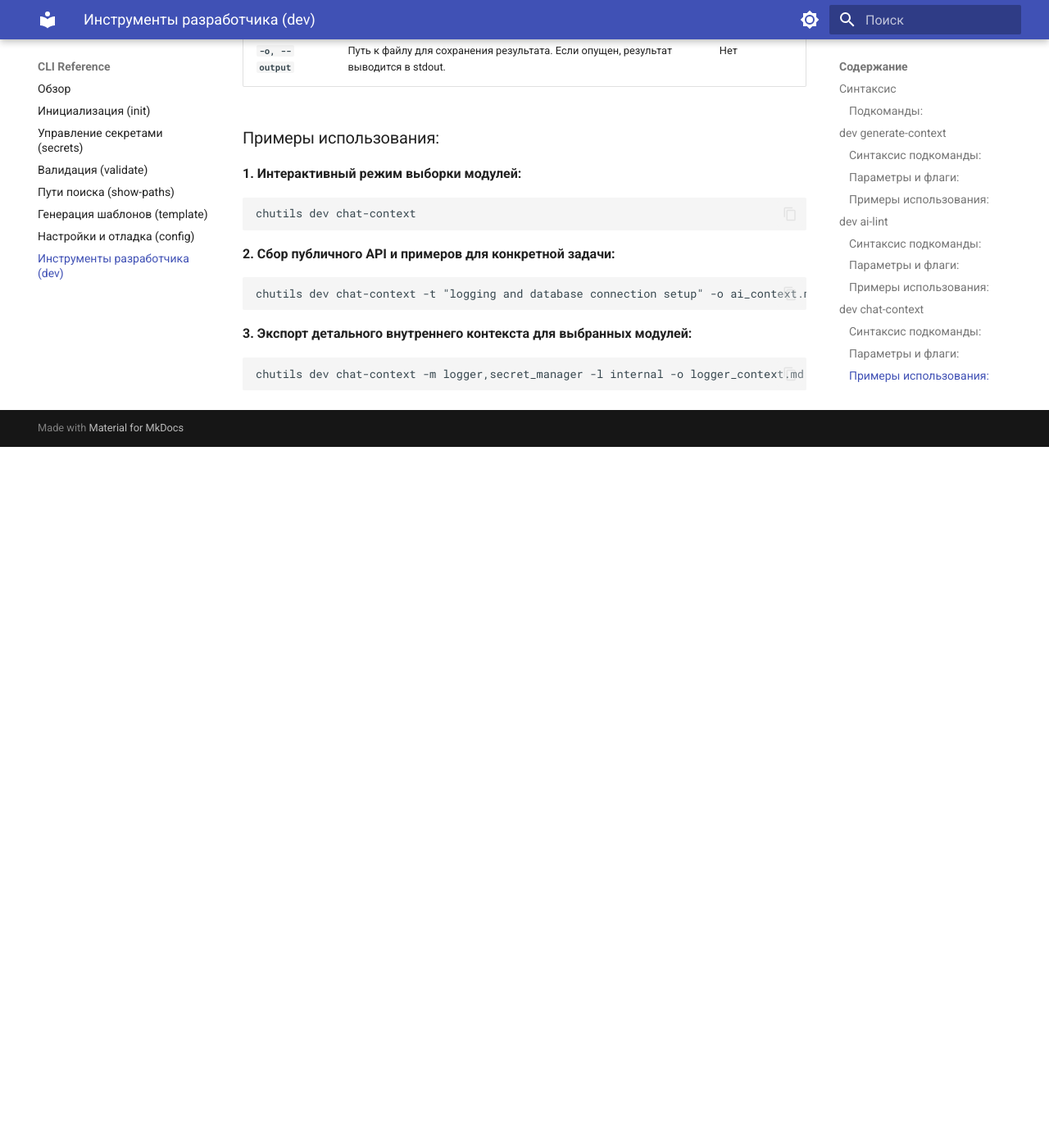
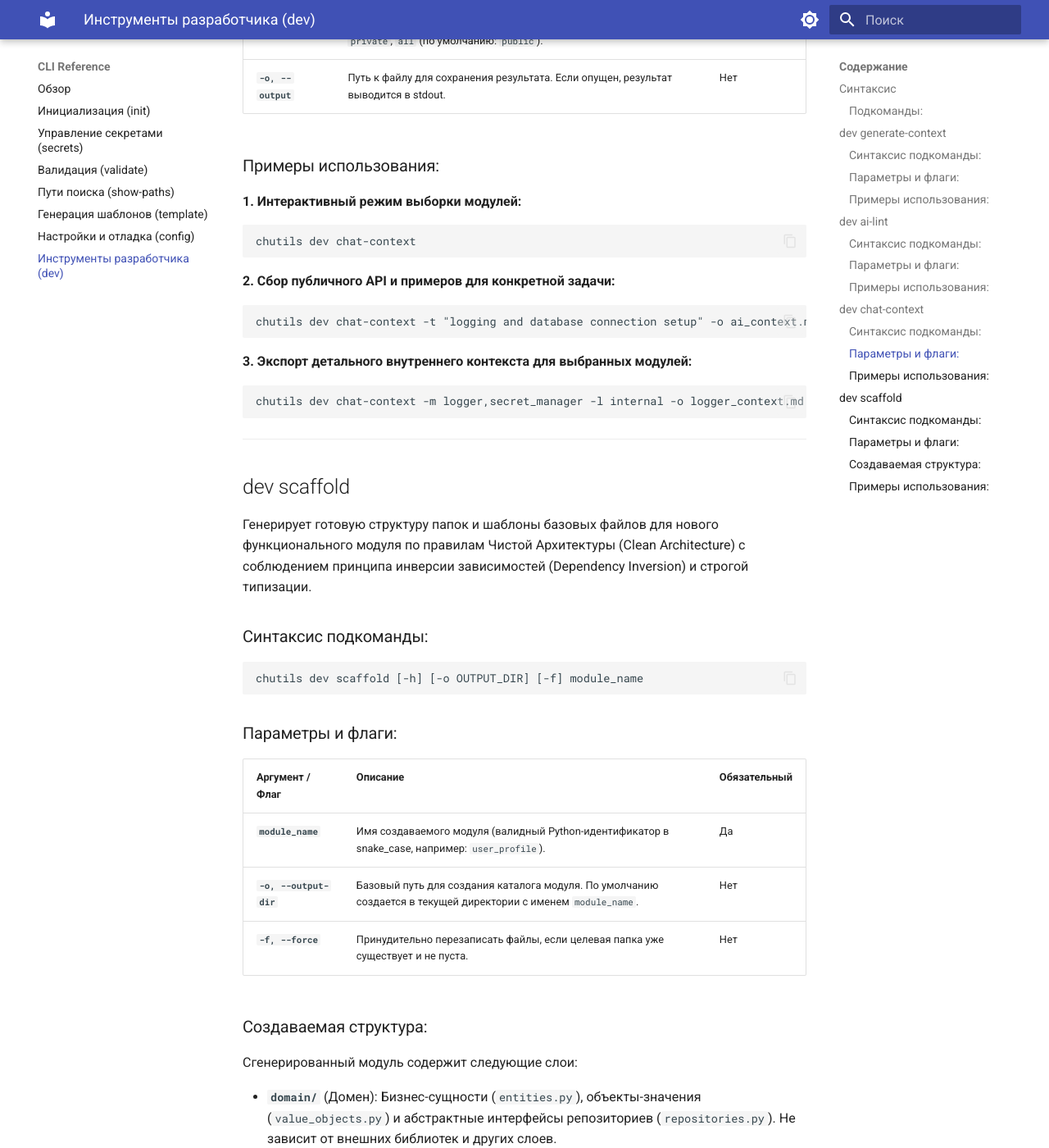
Before and after one commit to Chu4hel/chutils, an MkDocs documentation site: the page built from docs/cli/dev.md, in a window 1280 px wide and 1400 px high, scrolled down 3580 px. Shown: the whole window at 82% size. Built offline with MkDocs 1.6.1 and Material for MkDocs 9.7.7, drawn with Linux system fonts in a browser that asks for light colours; before the commit the page ends 4125 px from its top, so only the background shows below that; some of the changed text lies outside the part shown.

Commit message:
docs(cli): Добавить документацию для команды dev scaffold

````diff
--- a/docs/cli/dev.md
+++ b/docs/cli/dev.md
@@ -9,7 +9,7 @@ Gemini, Cursor).
 ## Синтаксис
 
 ```bash
-chutils dev [-h] {generate-context,ai-lint,chat-context} ...
+chutils dev [-h] {generate-context,ai-lint,chat-context,scaffold} ...
 ```
 
 ### Подкоманды:
@@ -17,6 +17,7 @@ chutils dev [-h] {generate-context,ai-lint,chat-context} ...
 1. [**`generate-context`**](#dev-generate-context) — Построение карты API и семантического дерева зависимостей.
 2. [**`ai-lint`**](#dev-ai-lint) — Статический анализ AI-готовности кодовой базы.
 3. [**`chat-context`**](#dev-chat-context) — Интерактивная генерация компактного контекста для ИИ.
+4. [**`scaffold`**](#dev-scaffold) — Инициализация нового модуля Чистой Архитектуры.
 
 ---
 
@@ -139,3 +140,52 @@ chutils dev chat-context -t "logging and database connection setup" -o ai_contex
 ```bash
 chutils dev chat-context -m logger,secret_manager -l internal -o logger_context.md
 ```
+
+---
+
+## dev scaffold
+
+Генерирует готовую структуру папок и шаблоны базовых файлов для нового функционального модуля по правилам Чистой
+Архитектуры (Clean Architecture) с соблюдением принципа инверсии зависимостей (Dependency Inversion) и строгой
+типизации.
+
+### Синтаксис подкоманды:
+
+```bash
+chutils dev scaffold [-h] [-o OUTPUT_DIR] [-f] module_name
+```
+
+### Параметры и флаги:
+
+| Аргумент / Флаг        | Описание                                                                                                       | Обязательный |
+|:-----------------------|:---------------------------------------------------------------------------------------------------------------|:-------------|
+| **`module_name`**      | Имя создаваемого модуля (валидный Python-идентификатор в snake_case, например: `user_profile`).                | Да           |
+| **`-o, --output-dir`** | Базовый путь для создания каталога модуля. По умолчанию создается в текущей директории с именем `module_name`. | Нет          |
+| **`-f, --force`**      | Принудительно перезаписать файлы, если целевая папка уже существует и не пуста.                                | Нет          |
+
+### Создаваемая структура:
+
+Сгенерированный модуль содержит следующие слои:
+
+- **`domain/`** (Домен): Бизнес-сущности (`entities.py`), объекты-значения (`value_objects.py`) и абстрактные интерфейсы
+  репозиториев (`repositories.py`). Не зависит от внешних библиотек и других слоев.
+- **`application/`** (Прикладной слой): Сценарии использования (Use Cases в `use_cases.py`), которые оперируют
+  интерфейсами домена.
+- **`infrastructure/`** (Инфраструктура): Адаптеры баз данных/внешних API (`db_adapters.py`) и реализации репозиториев
+  из домена (`repositories.py`).
+- **`presentation/`** (Слой представления): Контроллеры для внешнего взаимодействия (`cli.py` и `api.py`).
+- **`container.py`** (DI): Контейнер зависимостей, связывающий все слои вместе.
+
+### Примеры использования:
+
+**1. Простая инициализация модуля в текущей директории:**
+
+```bash
+chutils dev scaffold order_processing
+```
+
+**2. Инициализация модуля с указанием пути вывода и перезаписью:**
+
+```bash
+chutils dev scaffold user_auth -o ./src/user_auth -f
+```
````
